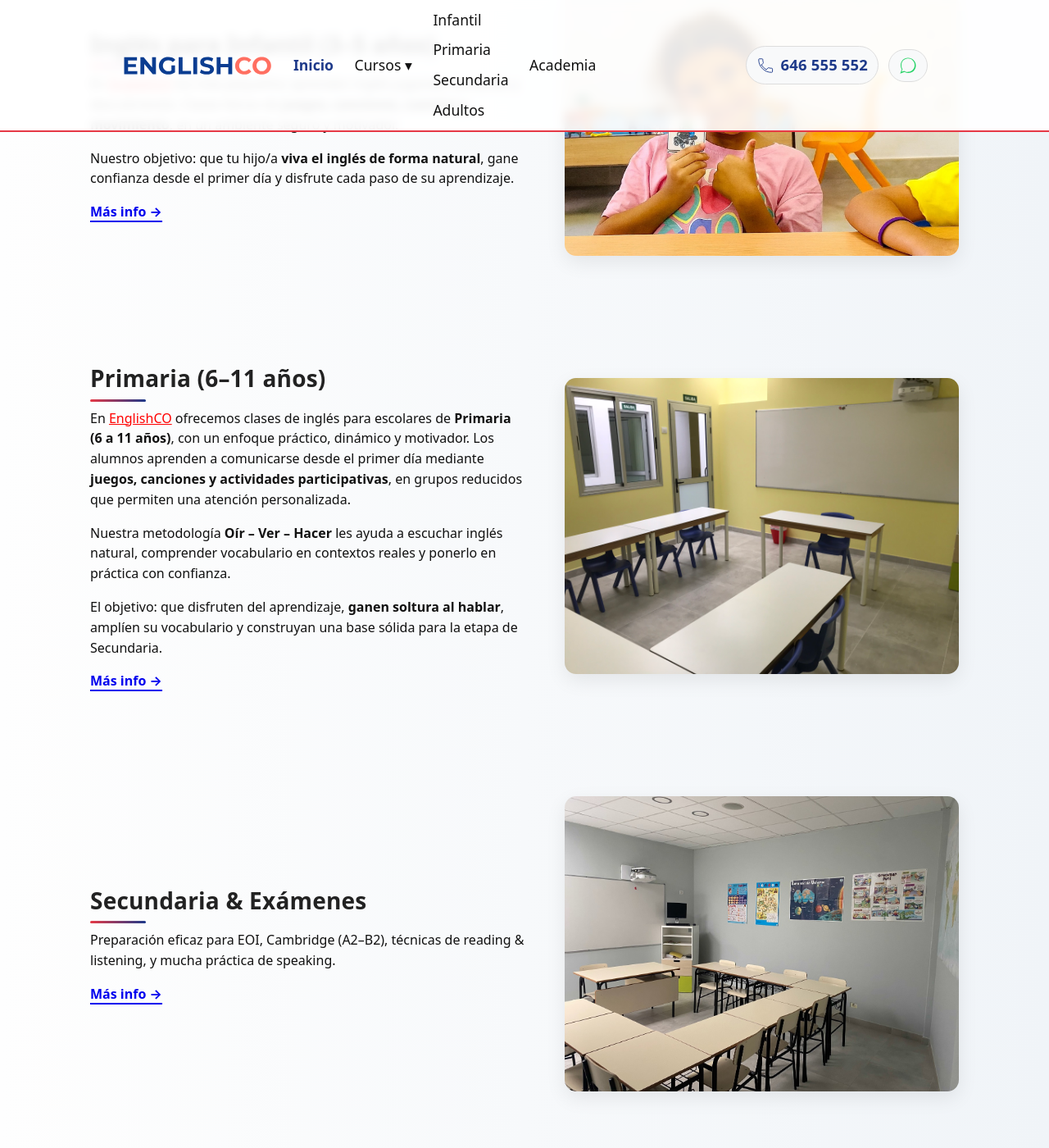
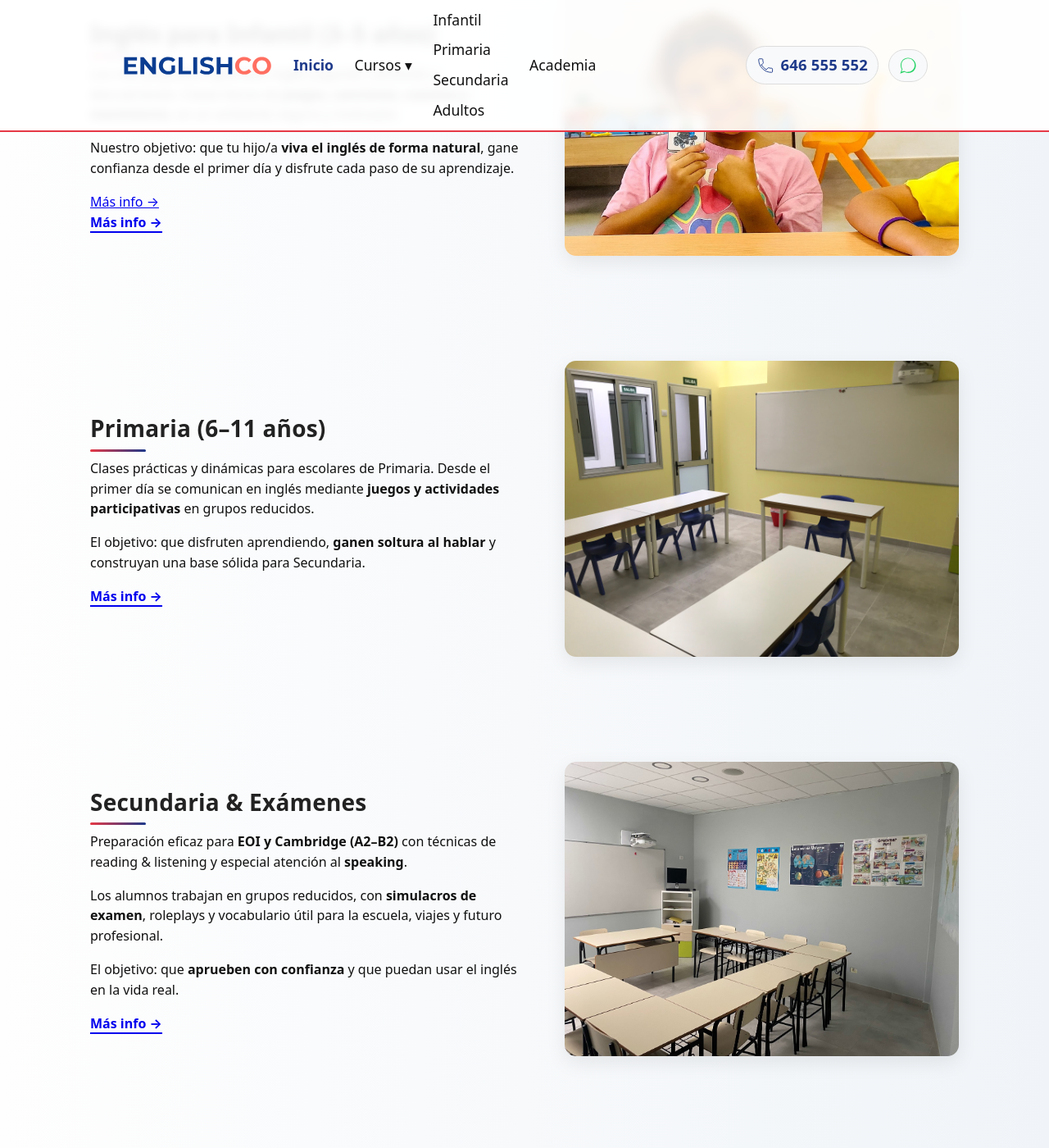
Before and after one commit to dixonbruce/englishco, a Jekyll site: the page built from index.html, in a window 1280 px wide and 1400 px high, scrolled down 564 px. Shown: the whole window at 82% size. Built offline with Jekyll 4.4.1, drawn with Linux system fonts in a browser that asks for light colours; some of the changed text lies outside the part shown.

Commit message:
Update index.html

```diff
--- a/index.html
+++ b/index.html
@@ -26,17 +26,17 @@ section: "home"
 <section class="split">
   <div class="split__text">
     <section aria-labelledby="ingles-6-7">
-      <section id="infantil-home">
+    <section>
       <h2>Inglés para Infantil (3–5 años)</h2>
       <p>
-          En <a href="https://englishco.es" style="color:red;">EnglishCO</a> los más pequeños aprenden inglés jugando,
-          cantando y descubriendo. Clases llenas de <strong>juegos, canciones, cuentos y movimiento</strong>, en un ambiente
-          seguro y motivador.
+        Los más pequeños aprenden inglés jugando, cantando y descubriendo. Clases llenas de
+        <strong>juegos, canciones, cuentos y movimiento</strong>, en un ambiente seguro y motivador.
       </p>
       <p>
         Nuestro objetivo: que tu hijo/a <strong>viva el inglés de forma natural</strong>, gane confianza desde el primer día
         y disfrute cada paso de su aprendizaje.
       </p>
+      <a href="#" class="more-link">Más info →</a>
     </section>
     </section>
     <a class="link-more" href="/infantil.html">Más info →</a>
@@ -52,18 +52,11 @@ section: "home"
     <section id="primaria-home">
     <h2>Primaria (6–11 años)</h2>
     <p>
-        En <a href="https://englishco.es" style="color:red;">EnglishCO</a> ofrecemos clases de inglés para
-        escolares de <strong>Primaria (6 a 11 años)</strong>, con un enfoque práctico, dinámico y motivador.
-        Los alumnos aprenden a comunicarse desde el primer día mediante <strong>juegos, canciones y actividades
-        participativas</strong>, en grupos reducidos que permiten una atención personalizada.
+      Clases prácticas y dinámicas para escolares de Primaria. Desde el primer día se comunican en inglés mediante
+      <strong>juegos y actividades participativas</strong> en grupos reducidos.
     </p>
     <p>
-        Nuestra metodología <strong>Oír – Ver – Hacer</strong> les ayuda a escuchar inglés natural, comprender
-        vocabulario en contextos reales y ponerlo en práctica con confianza.
-      </p>
-      <p>
-        El objetivo: que disfruten del aprendizaje, <strong>ganen soltura al hablar</strong>, amplíen su vocabulario
-        y construyan una base sólida para la etapa de Secundaria.
+      El objetivo: que disfruten aprendiendo, <strong>ganen soltura al hablar</strong> y construyan una base sólida para Secundaria.
     </p>
       <a class="link-more" href="/primaria.html">Más info →</a>
     </section>
@@ -79,7 +72,17 @@ section: "home"
 <section class="split">
   <div class="split__text">
     <h2>Secundaria & Exámenes</h2>
-    <p>Preparación eficaz para EOI, Cambridge (A2–B2), técnicas de reading & listening, y mucha práctica de speaking.</p>
+    <p>
+      Preparación eficaz para <strong>EOI y Cambridge (A2–B2)</strong> con técnicas de reading &amp; listening y especial
+      atención al <strong>speaking</strong>.
+    </p>
+    <p>
+      Los alumnos trabajan en grupos reducidos, con <strong>simulacros de examen</strong>, roleplays y vocabulario útil
+      para la escuela, viajes y futuro profesional.
+    </p>
+    <p>
+      El objetivo: que <strong>aprueben con confianza</strong> y que puedan usar el inglés en la vida real.
+    </p>
     <a class="link-more" href="/secundaria.html">Más info →</a>
   </div>
   <div class="split__image">
@@ -91,7 +94,16 @@ section: "home"
 <section class="split">
   <div class="split__text">
     <h2>Adultos Conversación</h2>
-    <p>Grupos reducidos y situaciones reales: trabajo, viajes y vida diaria. Corrección clara y progreso medible.</p>
+    <p>
+      Cursos de conversación diseñados para quienes desean <strong>hablar con soltura y seguridad</strong> en el trabajo,
+      los viajes y la vida diaria.
+    </p>
+    <p>
+      Práctica intensiva en grupos reducidos, con <strong>corrección clara y progreso medible</strong>.
+    </p>
+    <p>
+      El objetivo: que mejores tu inglés de manera natural, con confianza y fluidez desde la primera clase.
+    </p>
     <a class="link-more" href="/adultos.html">Más info →</a>
   </div>
   <div class="split__image">
```
Lines whose indentation alone changed are shown as unchanged.
